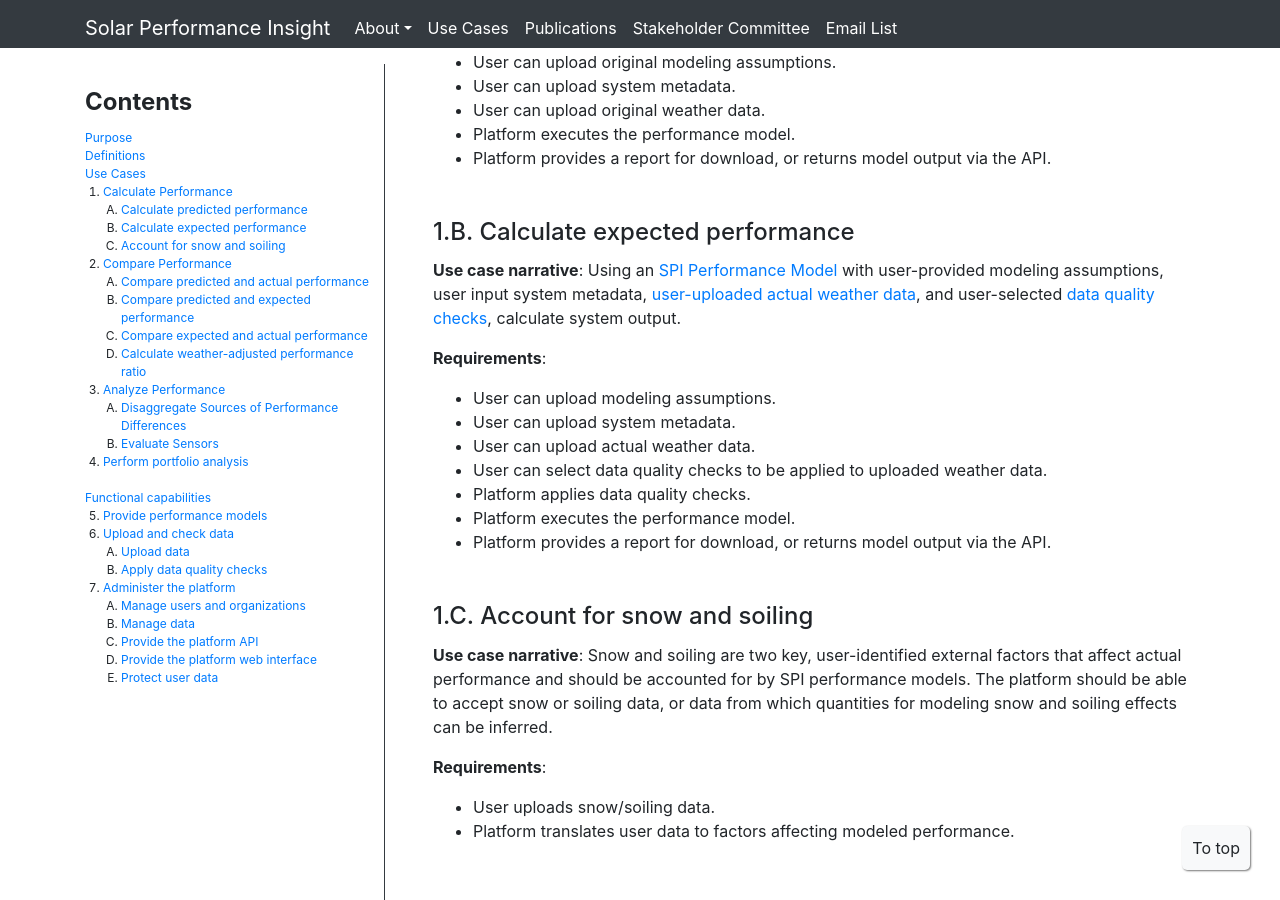
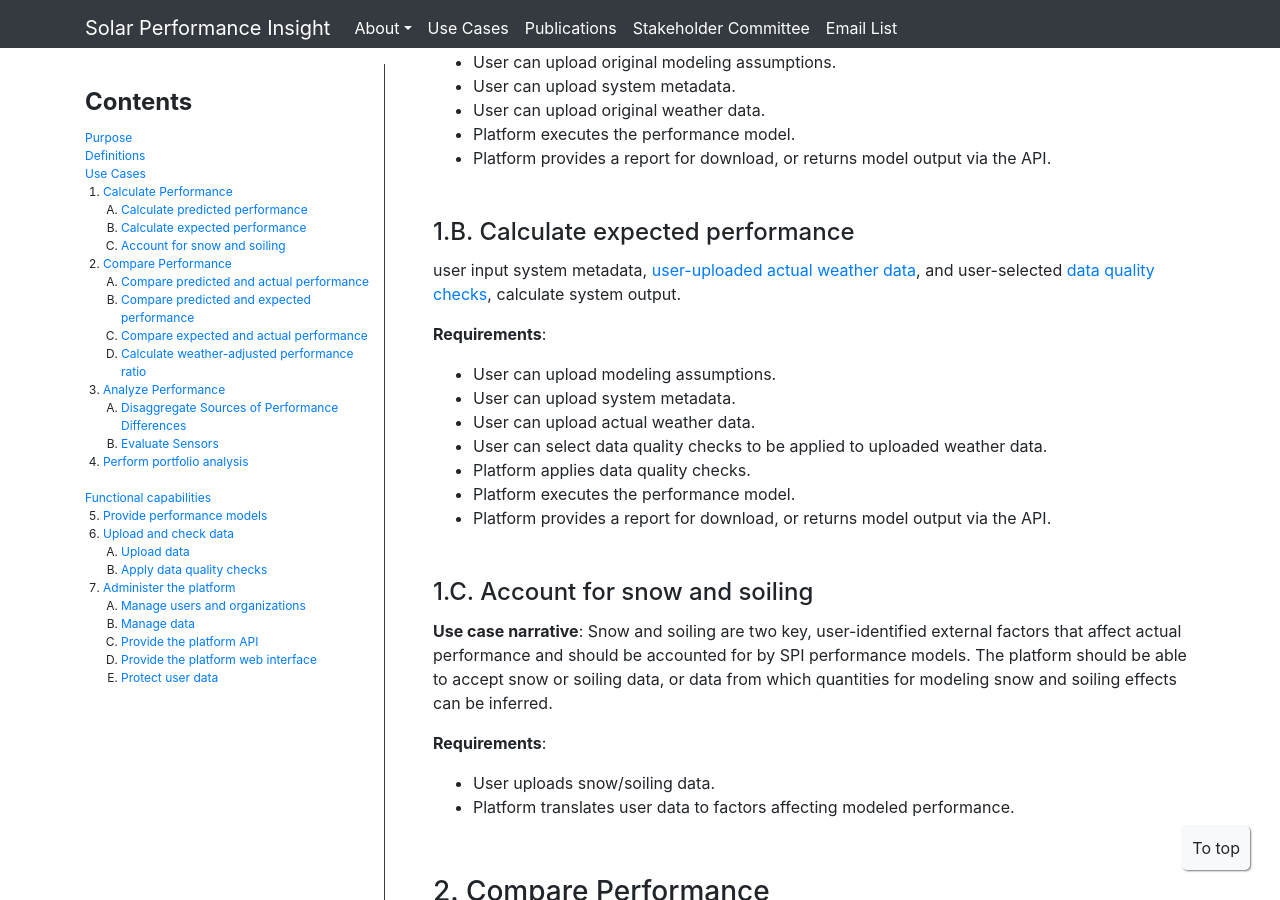
Before and after one commit to SolarPerformanceInsight/SolarPerformanceInsight.github.io, a Jekyll site: the page built from usecases.md, in a window 1280 px wide and 900 px high, scrolled down 1244 px. Built offline with Jekyll 4.4.1, drawn with Linux system fonts in a browser that asks for light colours.

Commit message:
resolve merge conflicts (#17)
* create Use Cases page

* first use case, add to_top and sidebar

* add use case 2

* add use case 3

* edit use case 3

* add functional capabilities

* fix numbering in sidebar

* some corrections

* crossrefs

* update index to add use cases

* add quality check use case, debug use case navigation

```diff
--- a/usecases.md
+++ b/usecases.md
@@ -64,7 +64,6 @@ user input system metadata, and [user-supplied weather data](#uc6a), calculate s
 #### 1.B. Calculate expected performance {#uc1B}
 {: .anchor}
 
-**Use case narrative**: Using an [SPI Performance Model](#performancemodels) with user-provided modeling assumptions,
 user input system metadata, [user-uploaded actual weather data](#uc6a), and user-selected [data quality checks](#uc6b),
 calculate system output.
 
```
Also changed, not shown: index.md (+2 -1 lines).
